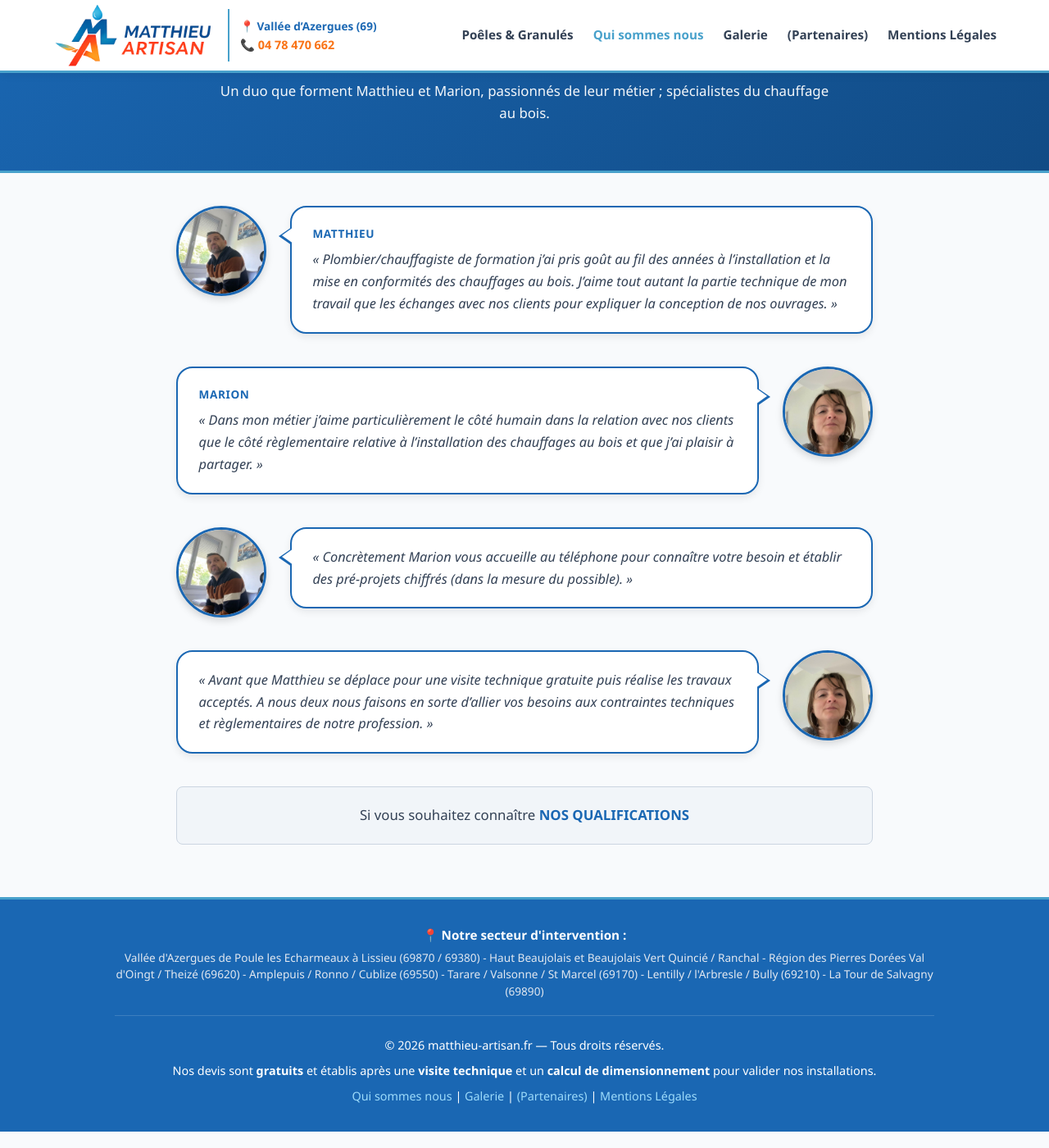
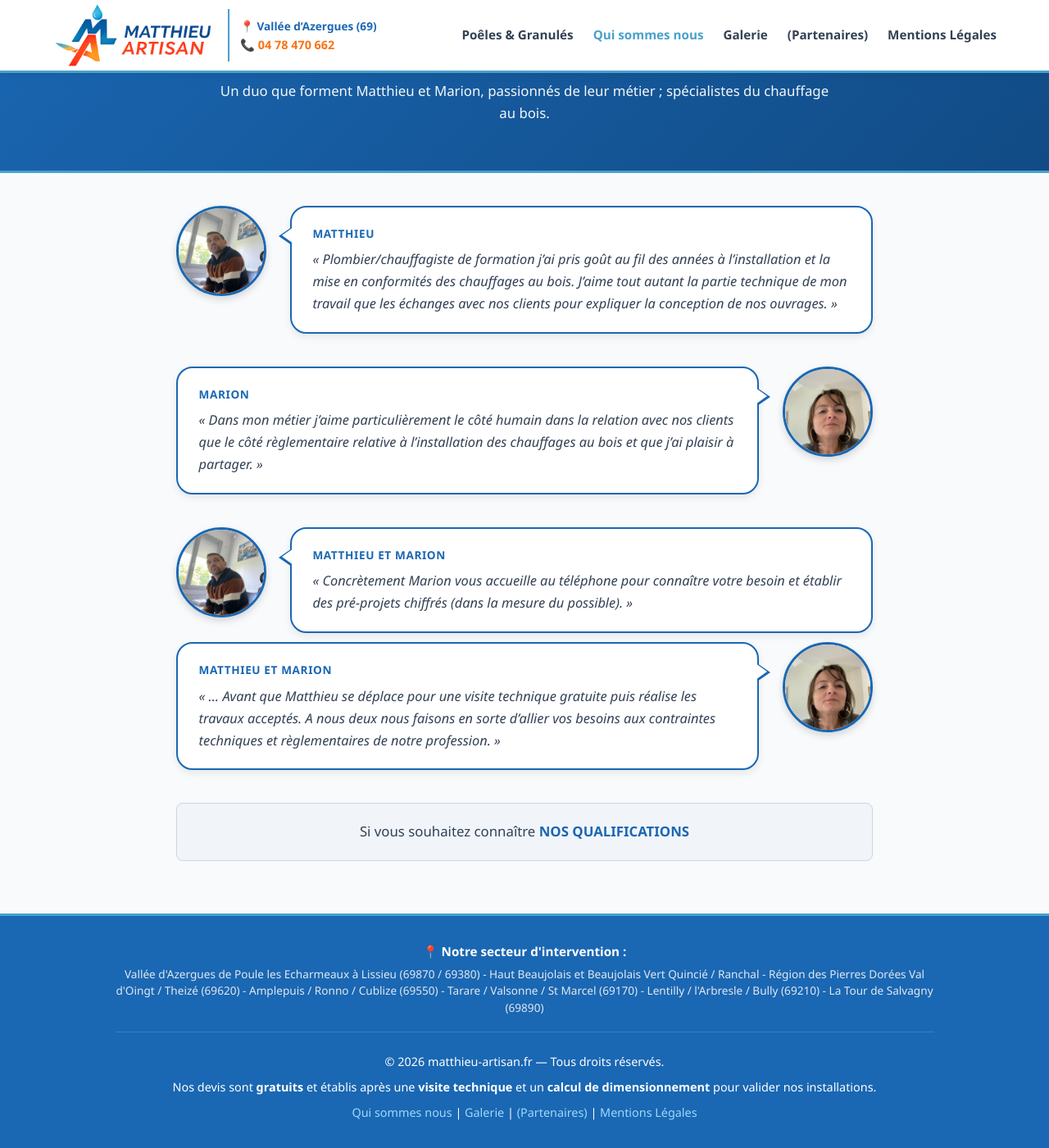
Before and after one commit to MATTHIEUARTISAN/MATTHIEUARTISAN, a Jekyll site: the page built from qui-sommes-nous.html, in a window 1280 px wide and 1400 px high, scrolled down 144 px. Shown: the whole window at 82% size. Built offline with Jekyll 4.4.1, drawn with Linux system fonts in a browser that asks for light colours.

```diff
--- a/expertise.html
+++ b/expertise.html
@@ -466,7 +466,7 @@
             <nav>
                 <ul id="nav-menu">
                     <li><a href="expertise.html" class="active-link">Expertise</a></li>
-                    <li><a href="nos-qualifications.html">Certifications</a></li>
+                    <li><a href="nos-qualifications.html">Nos qualifications</a></li>
                 </ul>
             </nav>
         </div>
--- a/qui-sommes-nous.html
+++ b/qui-sommes-nous.html
@@ -212,6 +212,15 @@ nav_active: "qui-sommes-nous"
 
         .bd-row.bd-reverse {
             flex-direction: row-reverse;
+        }
+
+        /* Regroupe les deux bulles "conjointes" (même échange, en deux bulles) avec un
+           espacement bien plus resserré que le gap standard entre bulles de .bd-section,
+           pour qu'elles se lisent comme une seule prise de parole continue. */
+        .bd-joint-group {
+            display: flex;
+            flex-direction: column;
+            gap: 0.7rem;
         }
 
         .bd-avatar {
@@ -488,20 +497,31 @@ nav_active: "qui-sommes-nous"
                 </div>
             </div>
 
-            <!-- Bulle Matthieu & Marion — partie 1 (photo Matthieu, parole sur le rôle de Marion) -->
+            <!-- Bulles Matthieu & Marion — conjointes : regroupées avec un espacement réduit
+                 (voir .bd-joint-group) pour bien montrer qu'il s'agit d'un seul échange en deux
+                 bulles, plutôt que deux prises de parole distinctes comme les bulles solo
+                 au-dessus. Le « … » en tête de la seconde bulle marque la continuité avec la
+                 première. -->
+            <div class="bd-joint-group">
+
+                <!-- partie 1 (photo Matthieu, parole sur le rôle de Marion) -->
                 <div class="bd-row">
                     <img src="Matth_Matthieu-Artisan.jpg" alt="Matthieu, artisan spécialiste énergie bois" class="bd-avatar">
                     <div class="bd-bubble">
+                        <span class="bd-bubble-name">Matthieu et Marion</span>
                         <p>« Concrètement Marion vous accueille au téléphone pour connaître votre besoin et établir des pré-projets chiffrés (dans la mesure du possible). »</p>
                     </div>
                 </div>
 
-            <!-- Bulle Matthieu & Marion — partie 2 (photo Marion, parole sur le rôle de Matthieu) -->
+                <!-- partie 2 (photo Marion, parole sur le rôle de Matthieu) -->
                 <div class="bd-row bd-reverse">
                     <img src="Marion_Matthieu-Artisan.jpg" alt="Marion, experte réglementaire et dimensionnement" class="bd-avatar">
                     <div class="bd-bubble">
-                    <p>« Avant que Matthieu se déplace pour une visite technique gratuite puis réalise les travaux acceptés. A nous deux nous faisons en sorte d’allier vos besoins aux contraintes techniques et règlementaires de notre profession. »</p>
+                        <span class="bd-bubble-name">Matthieu et Marion</span>
+                        <p>« … Avant que Matthieu se déplace pour une visite technique gratuite puis réalise les travaux acceptés. A nous deux nous faisons en sorte d’allier vos besoins aux contraintes techniques et règlementaires de notre profession. »</p>
                     </div>
+                </div>
+
             </div>
 
         </div>
```
Also changed, not shown: nos-qualifications.html (+4 -4 lines). Lines whose indentation alone changed are shown as unchanged.
